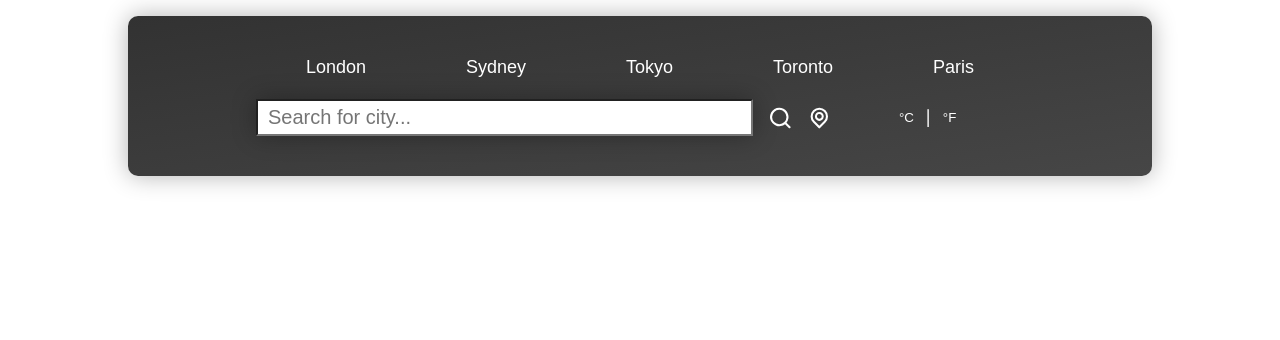
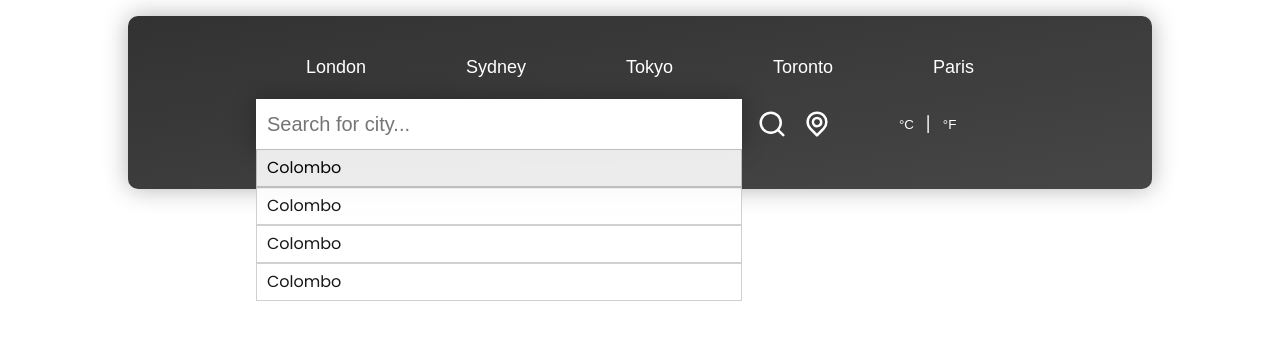
Before and after one commit to Sandeep-Abeykoon/react-weather-app, a React (Create React App) app: page / in a window 1280 px wide. Shown: the top 340 px of the page. Built offline with nearby package versions, Linux system fonts and the light colour scheme; no server answers; the HTML template or start-up script is replaced by a standard one.

Commit message:
updated the code

```diff
--- a/src/Components/Inputs/Inputs.jsx
+++ b/src/Components/Inputs/Inputs.jsx
@@ -12,18 +12,27 @@ export const Inputs = ({ setUnit }) => {
       await getCitiesByName({ q: city, limit: "5" }).then(setCityData);
     };
     if (city !== "") {
-      getCitiesData();
+
     }
   }, [city]);
 
   return (
     <div className={styles.inputs}>
       <div className={styles.searchContainer}>
+        <div className={styles.search}>
         <input
           type="text"
           placeholder="Search for city..."
           onChange={(e) => setCity(e.currentTarget.value)}
         />
+        <div className={styles.suggessions}>
+          <span>Colombo</span>
+          <span>Colombo</span>
+          <span>Colombo</span>
+          <span>Colombo</span>
+        </div>
+        </div>
+
         <UilSearch className="icon" />
         <UilLocationPoint className="icon" />
       </div>
--- a/src/Components/Inputs/Inputs.module.css
+++ b/src/Components/Inputs/Inputs.module.css
@@ -13,7 +13,16 @@
   gap: 15px;
 }
 
-.searchContainer input {
+.search {
+  position: relative;
+  display: flex;
+  flex-direction: column;
+  flex: 1;
+}
+
+.search input {
+  border: 1px solid white;
+  box-sizing: border-box;
   color: black;
   font-size: 1.25rem;
   font-weight: 400;
@@ -21,6 +30,29 @@
   width: 100%;
   box-shadow: 0 0 24px rgba(0, 0, 0, 0.3);
   text-transform: capitalize;
+  height: 50px;
+}
+
+.suggessions {
+  display: flex;
+  flex-direction: column;
+  background-color: white;
+  opacity: 0.9;
+  line-height: 1;
+  width: 100%;
+  position: absolute;
+  top: 50px;
+}
+
+.suggessions span {
+  cursor: pointer;
+  border: 1px solid rgba(0, 0, 0, 0.2);
+  padding: 10px;
+  color: black;
+}
+
+.suggessions span:hover {
+  background-color: #eee;
 }
 
 .searchContainer input:focus {
```
